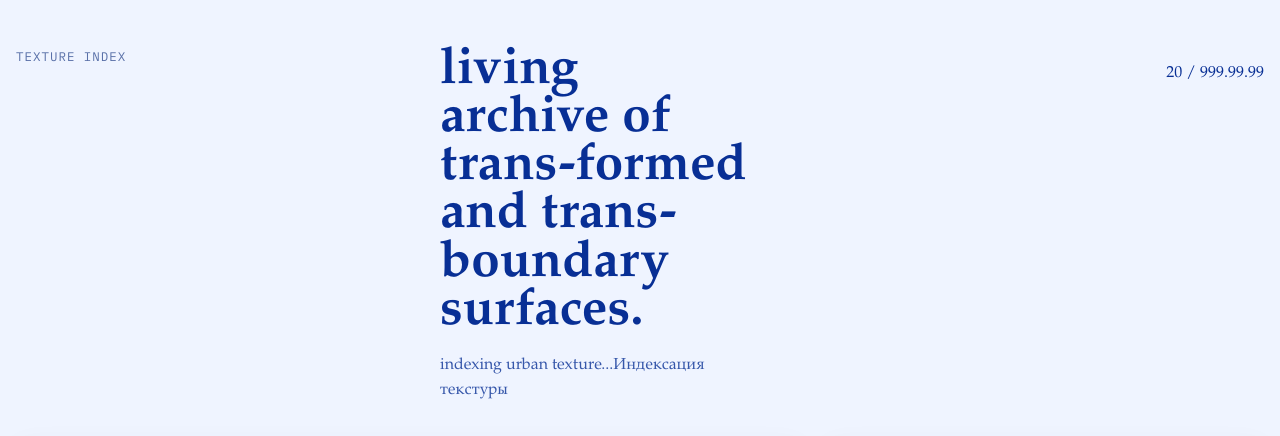
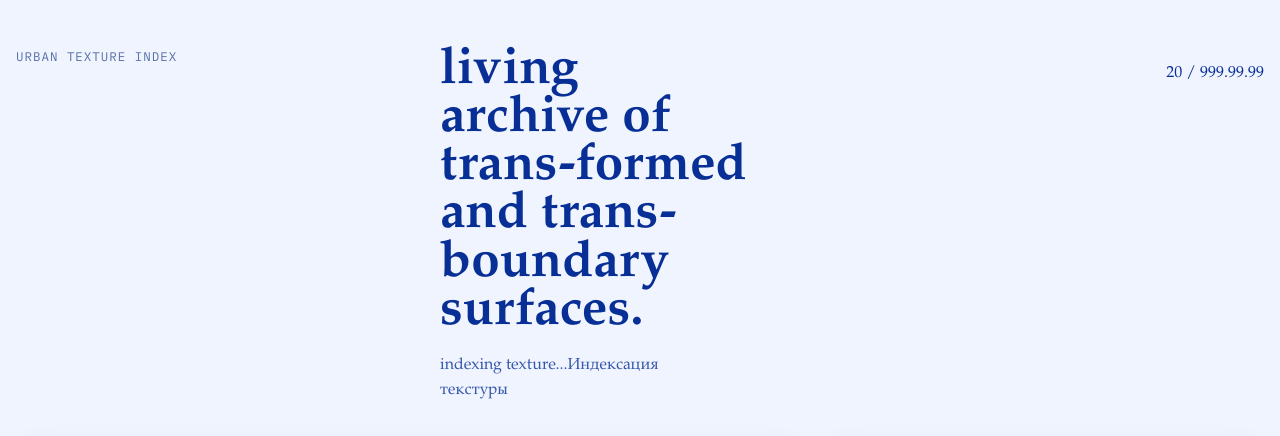
Before and after one commit to oouadani1/urban-texture, a website: page index.html in a window 1280 px wide. Shown: the top 436 px of the page. Drawn offline with Linux system fonts and the light colour scheme.

Commit message:
Update index.html

```diff
--- a/index.html
+++ b/index.html
@@ -13,11 +13,11 @@
   <body>
     <div class="page-shell">
       <header class="site-header">
-        <p class="site-kicker">texture index</p>
+        <p class="site-kicker">urban texture index</p>
         <div class="site-intro">
           <h1>living archive of trans-formed and trans-boundary surfaces.</h1>
           <p>
-            indexing urban texture...Индексация текстуры
+            indexing texture...Индексация текстуры
           </p>
         </div>
         <div class="site-meta">
```
